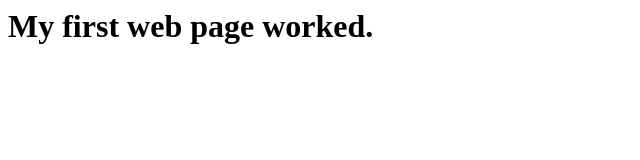
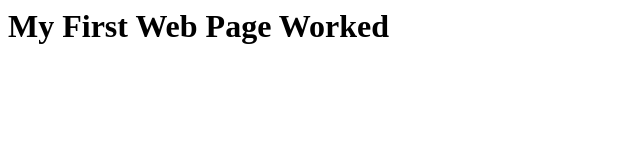
Before and after one commit to brettp33/dwdd1600, a plain HTML site: page 01test/index.html in a window 1280 px wide. Shown: the whole page, without its empty margins (0-640 px from the left). Drawn offline with Linux system fonts and the light colour scheme.

Commit message:
Made Changes to Title

```diff
--- a/01test/index.html
+++ b/01test/index.html
@@ -3,6 +3,6 @@
 
     </head>
     <body>
-        <h1>My first web page worked.</h1>
+        <h1>My First Web Page Worked</h1>
     </body>
 </html>
```
